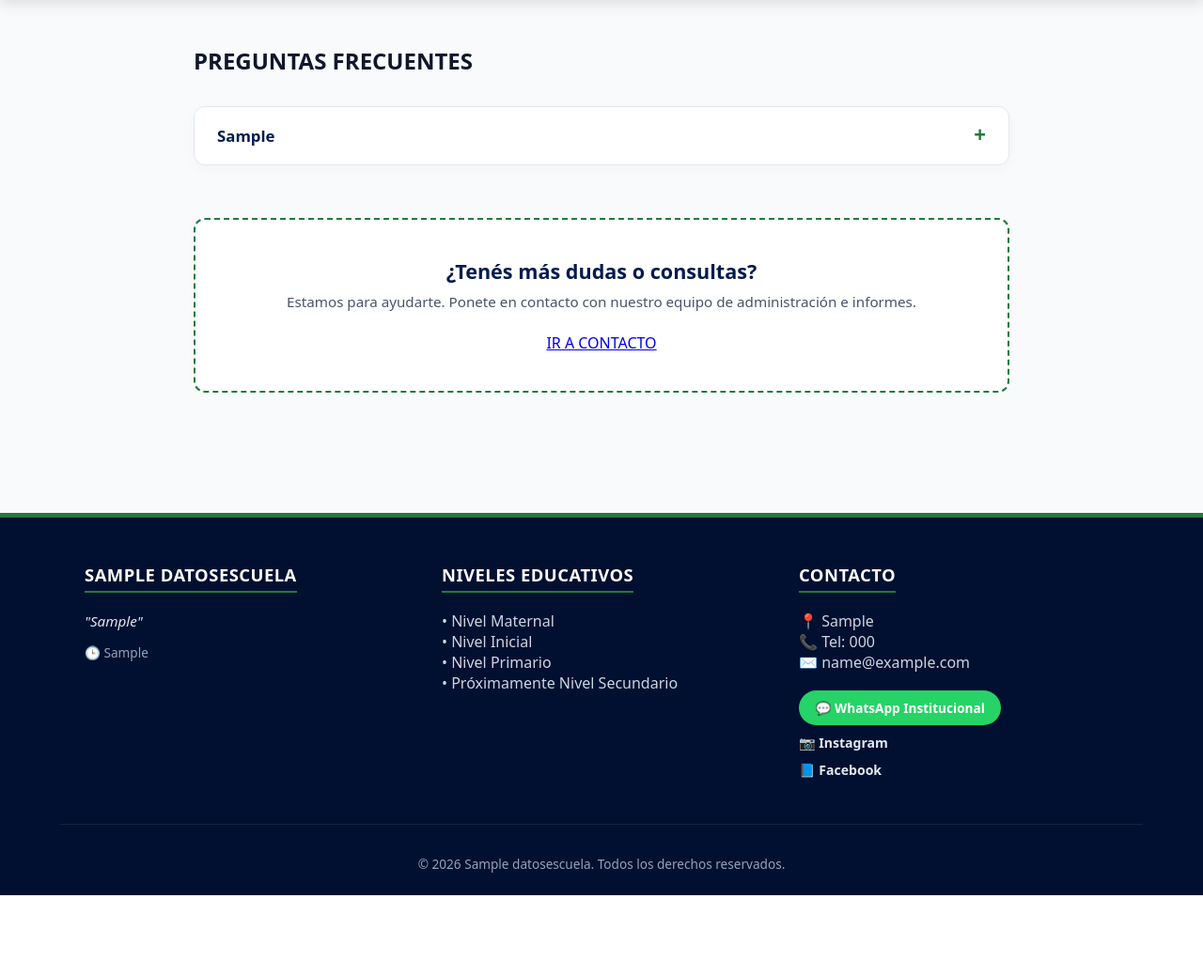
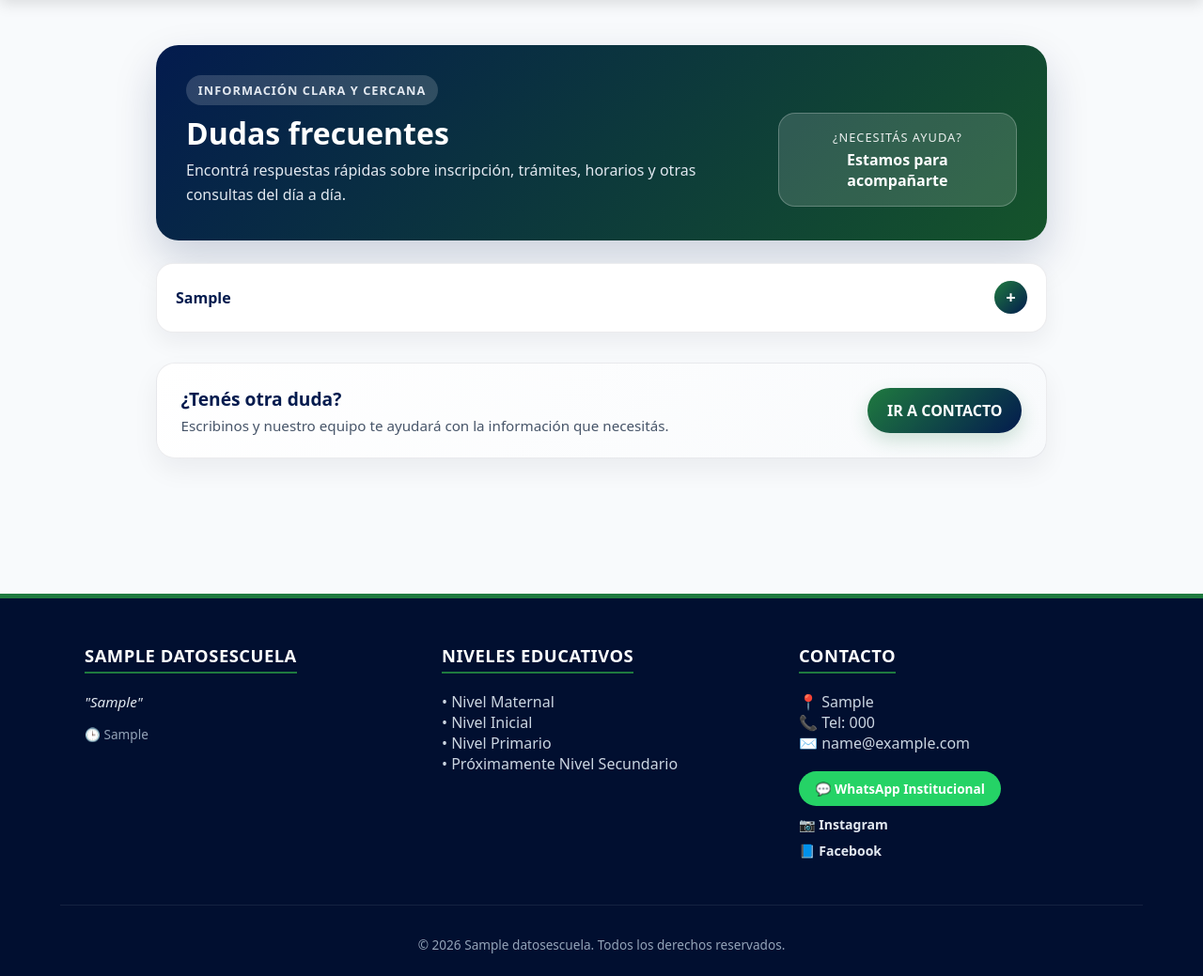
Before and after one commit to SoySid/colegio-patagonia-cipolletti, a Django app: page /faq/ in a window 1280 px wide. Shown: the part 82-1121 px from the top of the page at 94% size. Before the commit the page ends 1035 px from the top, so only its background shows below. Run offline with Django 5.2, Linux system fonts and the light colour scheme; tables that the repository leaves empty hold one stand-in row (values such as "Sample post"); grey boxes marked "Sample" are stand-in pictures.

Commit message:
style(faq): actualizar estilos.css y faq.html con interfaz moderna y paleta institucional

```diff
--- a/escuela/static/escuela/css/estilos.css
+++ b/escuela/static/escuela/css/estilos.css
@@ -684,41 +684,106 @@ nav a.btn-portal:hover {
    6. PREGUNTAS FRECUENTES (FAQ)
    ========================================== */
 .faq-wrapper {
-    max-width: 900px;
-    margin: 3rem auto;
+    max-width: 980px;
+    margin: 3rem auto 4rem;
     padding: 0 1rem;
+}
+
+.faq-hero {
+    background: linear-gradient(135deg, var(--primary) 0%, var(--brand-green-dark) 100%);
+    color: #ffffff;
+    border-radius: 24px;
+    padding: 2rem 2rem 2.2rem;
+    display: flex;
+    justify-content: space-between;
+    align-items: end;
+    gap: 1.5rem;
+    box-shadow: 0 20px 45px rgba(3, 27, 78, 0.18);
+}
+
+.faq-kicker {
+    display: inline-block;
+    background: rgba(255, 255, 255, 0.16);
+    padding: 0.35rem 0.8rem;
+    border-radius: 999px;
+    font-size: 0.8rem;
+    font-weight: 700;
+    letter-spacing: 0.08em;
+    text-transform: uppercase;
+    margin-bottom: 0.8rem;
+}
+
+.faq-hero h2 {
+    font-size: 2rem;
+    font-weight: 800;
+    margin-bottom: 0.6rem;
+    line-height: 1.1;
+}
+
+.faq-hero p {
+    color: #e2e8f0;
+    line-height: 1.6;
+    max-width: 620px;
+}
+
+.faq-hero-badge {
+    background: rgba(255, 255, 255, 0.14);
+    border: 1px solid rgba(255, 255, 255, 0.24);
+    border-radius: 18px;
+    padding: 1rem 1.2rem;
+    min-width: 210px;
+    text-align: center;
+}
+
+.faq-hero-badge span {
+    display: block;
+    font-size: 0.8rem;
+    text-transform: uppercase;
+    letter-spacing: 0.08em;
+    opacity: 0.9;
+    margin-bottom: 0.3rem;
+}
+
+.faq-hero-badge strong {
+    font-size: 1rem;
 }
 
 .faq-list {
     display: flex;
     flex-direction: column;
-    gap: 1.2rem;
-    margin-top: 2rem;
+    gap: 1rem;
+    margin-top: 1.5rem;
 }
 
 .faq-card {
     background: #ffffff;
-    border: 1px solid var(--border-color);
-    border-radius: 12px;
+    border: 1px solid rgba(15, 23, 42, 0.08);
+    border-radius: 18px;
     overflow: hidden;
-    box-shadow: 0 4px 12px rgba(0, 0, 0, 0.03);
-    transition: border-color 0.2s ease, box-shadow 0.2s ease;
+    box-shadow: 0 10px 25px rgba(15, 23, 42, 0.06);
+    transition: transform 0.2s ease, box-shadow 0.2s ease, border-color 0.2s ease;
+}
+
+.faq-card:hover {
+    transform: translateY(-2px);
+    box-shadow: 0 12px 30px rgba(15, 23, 42, 0.1);
 }
 
 .faq-card[open] {
     border-color: var(--brand-green);
-    box-shadow: 0 6px 18px rgba(0, 0, 0, 0.08);
+    box-shadow: 0 16px 35px rgba(31, 122, 63, 0.14);
 }
 
 .faq-head {
-    padding: 1.2rem 1.5rem;
-    font-size: 1.05rem;
+    padding: 1.15rem 1.25rem;
+    font-size: 1rem;
     font-weight: 700;
     color: var(--primary);
     cursor: pointer;
     display: flex;
     justify-content: space-between;
     align-items: center;
+    gap: 0.8rem;
     list-style: none;
     user-select: none;
 }
@@ -729,49 +794,107 @@ nav a.btn-portal:hover {
 }
 
 .faq-plus {
-    font-size: 1.4rem;
-    color: var(--brand-green);
+    display: inline-flex;
+    align-items: center;
+    justify-content: center;
+    width: 2.2rem;
+    height: 2.2rem;
+    border-radius: 999px;
+    background: linear-gradient(135deg, var(--brand-green), var(--primary));
+    color: #ffffff;
+    font-size: 1.15rem;
     font-weight: 800;
     line-height: 1;
-    transition: transform 0.2s ease;
+    transition: transform 0.2s ease, background 0.2s ease;
+    flex-shrink: 0;
 }
 
 .faq-card[open] .faq-plus {
     transform: rotate(45deg);
+    background: linear-gradient(135deg, var(--accent), #dc2626);
 }
 
 .faq-body {
-    padding: 0 1.5rem 1.2rem 1.5rem;
+    padding: 0 1.25rem 1.2rem;
     color: var(--text-muted);
-    line-height: 1.6;
+    line-height: 1.7;
     font-size: 0.95rem;
     border-top: 1px solid #f1f5f9;
-    margin-top: 0.2rem;
+    margin-top: 0.1rem;
     padding-top: 1rem;
 }
 
+.faq-empty {
+    margin-top: 1.5rem;
+    padding: 1.25rem 1.4rem;
+    border-radius: 16px;
+    background: #f8fafc;
+    color: var(--text-muted);
+    border: 1px dashed rgba(31, 122, 63, 0.3);
+}
+
 .faq-cta, .faq-cta-box {
-    margin-top: 3.5rem;
-    padding: 2.5rem 1.5rem;
-    background: #ffffff;
-    border: 2px dashed var(--brand-green);
-    border-radius: 12px;
-    text-align: center;
+    margin-top: 2rem;
+    padding: 1.5rem 1.6rem;
+    background: linear-gradient(135deg, #ffffff 0%, #f8fafc 100%);
+    border: 1px solid rgba(15, 23, 42, 0.08);
+    border-radius: 20px;
+    text-align: left;
+    display: flex;
+    justify-content: space-between;
+    align-items: center;
+    gap: 1rem;
+    box-shadow: 0 12px 28px rgba(15, 23, 42, 0.06);
 }
 
 .faq-cta h3, .faq-cta-box h3 {
     color: var(--primary);
-    font-size: 1.35rem;
+    font-size: 1.2rem;
     font-weight: 800;
-    margin-bottom: 0.5rem;
+    margin-bottom: 0.35rem;
 }
 
 .faq-cta p, .faq-cta-box p {
     color: var(--text-muted);
     font-size: 0.95rem;
-    margin-bottom: 1.4rem;
+    margin-bottom: 0;
 }
 
+.btn-primary {
+    display: inline-flex;
+    align-items: center;
+    justify-content: center;
+    background: linear-gradient(135deg, var(--brand-green) 0%, var(--primary) 100%);
+    color: #ffffff;
+    padding: 0.8rem 1.3rem;
+    border-radius: 999px;
+    text-decoration: none;
+    font-weight: 700;
+    transition: transform 0.2s ease, box-shadow 0.2s ease;
+    box-shadow: 0 8px 20px rgba(31, 122, 63, 0.2);
+}
+
+.btn-primary:hover {
+    transform: translateY(-2px);
+    box-shadow: 0 10px 24px rgba(31, 122, 63, 0.28);
+}
+
+@media (max-width: 768px) {
+    .faq-hero {
+        flex-direction: column;
+        align-items: flex-start;
+    }
+
+    .faq-hero-badge {
+        min-width: auto;
+        width: 100%;
+    }
+
+    .faq-cta {
+        flex-direction: column;
+        align-items: flex-start;
+    }
+}
 /* ==========================================
    7. FOOTER
    ========================================== */
--- a/escuela/templates/escuela/faq.html
+++ b/escuela/templates/escuela/faq.html
@@ -1,10 +1,20 @@
 {% extends 'escuela/base.html' %}
 
-{% block title %}Preguntas Frecuentes - {{ escuela_info.nombre|default:"Colegio Patagonia" }}{% endblock %}
+{% block title %}Dudas - {{ escuela_info.nombre|default:"Colegio Patagonia" }}{% endblock %}
 
 {% block content %}
 <section class="faq-wrapper">
-    <h2 class="section-title">PREGUNTAS FRECUENTES</h2>
+    <div class="faq-hero">
+        <div class="faq-hero-content">
+            <p class="faq-kicker">Información clara y cercana</p>
+            <h2>Dudas frecuentes</h2>
+            <p>Encontrá respuestas rápidas sobre inscripción, trámites, horarios y otras consultas del día a día.</p>
+        </div>
+        <div class="faq-hero-badge">
+            <span>¿Necesitás ayuda?</span>
+            <strong>Estamos para acompañarte</strong>
+        </div>
+    </div>
 
     {% if faqs %}
         <div class="faq-list">
@@ -21,12 +31,16 @@
             {% endfor %}
         </div>
     {% else %}
-        <p>No hay preguntas frecuentes registradas por el momento.</p>
+        <div class="faq-empty">
+            <p>No hay dudas registradas por el momento.</p>
+        </div>
     {% endif %}
 
     <div class="faq-cta">
-        <h3>¿Tenés más dudas o consultas?</h3>
-        <p>Estamos para ayudarte. Ponete en contacto con nuestro equipo de administración e informes.</p>
+        <div class="faq-cta-text">
+            <h3>¿Tenés otra duda?</h3>
+            <p>Escribinos y nuestro equipo te ayudará con la información que necesitás.</p>
+        </div>
         <a href="/contacto/" class="btn-primary">IR A CONTACTO</a>
     </div>
 </section>
```
